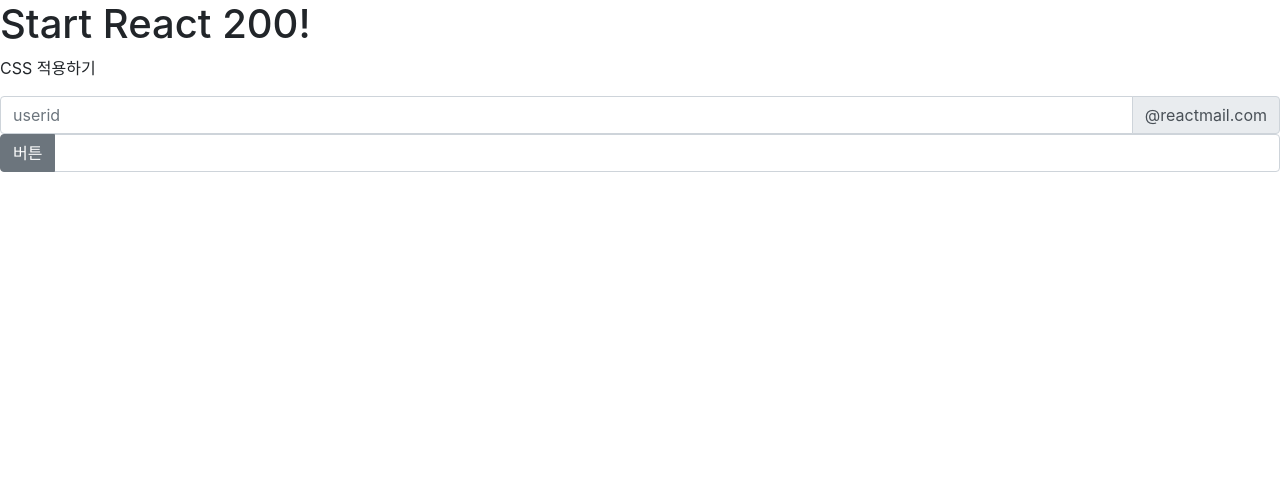
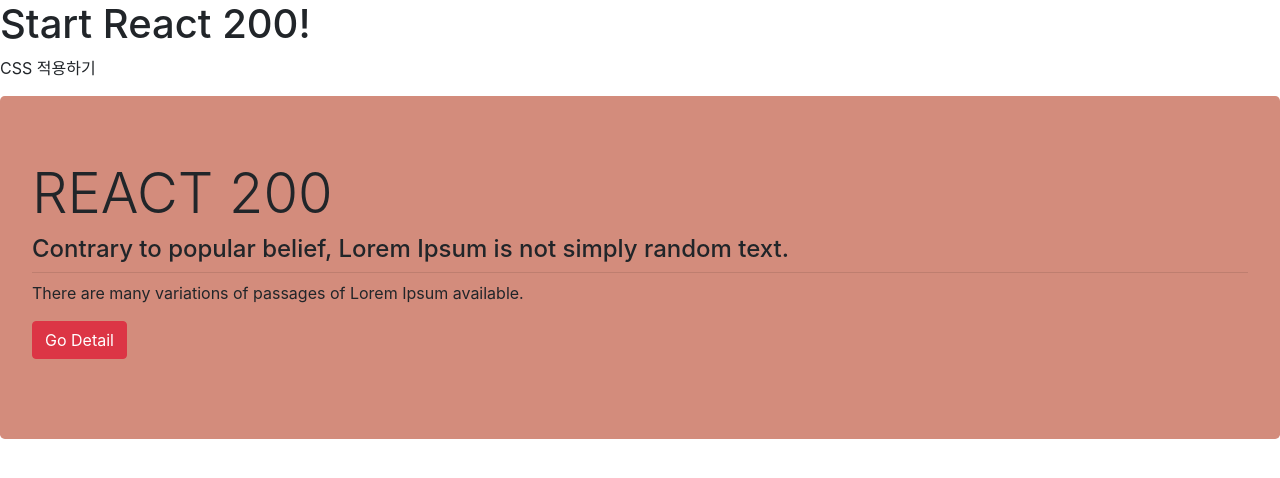
Before and after one commit to leejungyeoul/react200, a React (Create React App) app in the folder client/: page / in a window 1280 px wide. Shown: the top 478 px of the page. Built offline with nearby package versions, Linux system fonts and the light colour scheme.

Commit message:
046. reactstrap Jumbotron 사용하기

```diff
--- a/client/src/App.js
+++ b/client/src/App.js
@@ -1,6 +1,6 @@
 import React from 'react';
 // import './App.css';
-import InputGroup from './R045_ReactstrapInputGroup'
+import Jumbotron from './R046_ReactstrapJumbotron'
 import 'bootstrap/dist/css/bootstrap.css'
 
 function App() {
@@ -8,7 +8,7 @@
     <div>
       <h1>Start React 200!</h1>
       <p>CSS 적용하기</p>
-      <InputGroup/>
+      <Jumbotron/>
     </div>
   );
 }
--- a/client/src/R045_ReactstrapInputGroup.js
+++ /dev/null
@@ -1,22 +0,0 @@
-import React, { Component } from 'react';
-import { InputGroup, InputGroupAddon, InputGroupText, Input, Button } from 'reactstrap';
-
-class R045_ReactstrapInputGroup extends Component {
-  render() {
-    return (
-      <>
-      <InputGroup>
-        <Input placeholder="userid" />
-        <InputGroupAddon addonType="append">
-          <InputGroupText>@reactmail.com</InputGroupText>
-        </InputGroupAddon>
-      </InputGroup>
-      <InputGroup>
-        <InputGroupAddon addonType="prepend"><Button>버튼</Button></InputGroupAddon>
-        <Input />
-      </InputGroup>
-      </>
-    )}
-}
-
-export default R045_ReactstrapInputGroup;
--- /dev/null
+++ b/client/src/R046_ReactstrapJumbotron.js
@@ -0,0 +1,21 @@
+import React, { Component } from 'react';
+import { Jumbotron, Button } from 'reactstrap';
+
+class R046_ReactstrapJumbotron extends Component {
+  render() {
+    return (
+      <>
+        <Jumbotron style={{backgroundColor: "#D38C7C"}}>
+          <h1 className="display-4">REACT 200</h1>
+          <p className="h4">Contrary to popular belief, Lorem Ipsum is not simply random text.</p>
+          <hr className="my-2" />
+          <p>There are many variations of passages of Lorem Ipsum available.</p>
+          <p className="lead">
+            <Button color="danger">Go Detail</Button>
+          </p>
+        </Jumbotron>
+      </>
+    )}
+}
+
+export default R046_ReactstrapJumbotron;
```
